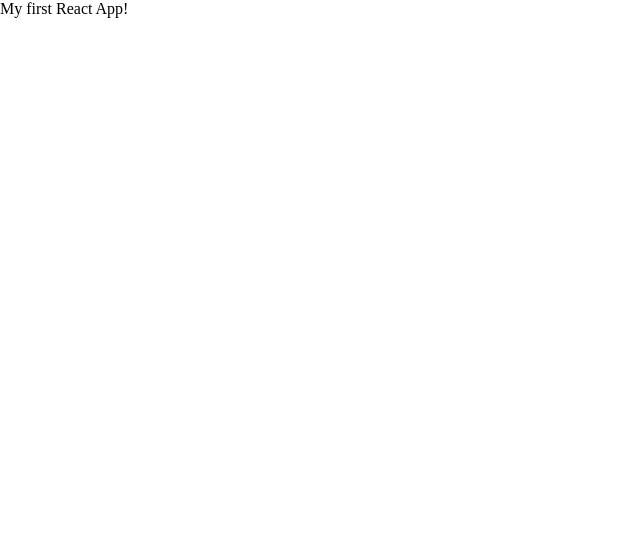
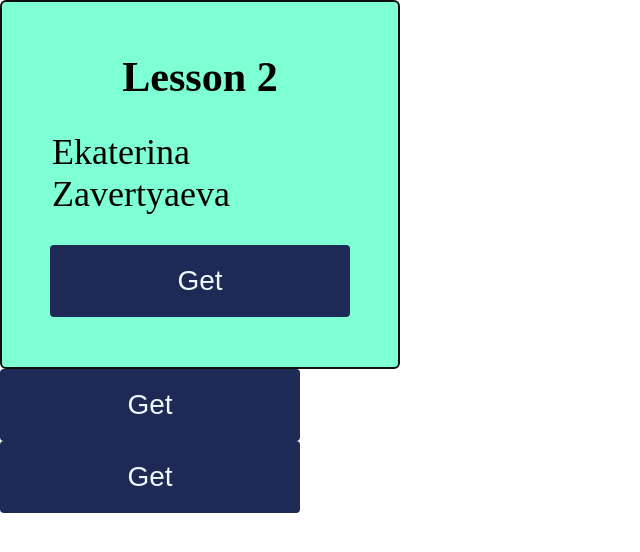
Before and after one commit to LinaGoebel/42.2-react, a React (Create React App) app: page / in a window 1280 px wide. Shown: the top 552 px of the page, without its empty margins (0-640 px from the left). Built offline with nearby package versions, Linux system fonts and the light colour scheme.

Commit message:
add lesson 2/components

```diff
--- a/src/App.css
+++ b/src/App.css
@@ -1,4 +1,5 @@
 .App {
   display: flex;
+  flex-direction: column;
   flex: 1;
 }
--- a/src/App.js
+++ /dev/null
@@ -1,11 +0,0 @@
-import "./App.css";
-
-function App() {
-  return (
-    <div className="App">
-      <p>My first React App!</p>
-    </div>
-  );
-}
-
-export default App;
--- /dev/null
+++ b/src/App.jsx
@@ -0,0 +1,15 @@
+import "./App.css";
+import Button from "./components/Button/Button";
+import LessonCard from "./components/LessonCard/LessonCard";
+
+function App() {
+  return (
+    <div className="App">
+      <LessonCard />
+      <Button />
+      <Button />
+    </div>
+  );
+}
+
+export default App;
--- /dev/null
+++ b/src/components/Button/Button.jsx
@@ -0,0 +1,11 @@
+import "./styles.css";
+
+function Button() {
+  const isGetButton = true;
+
+  return (
+    <button className="main-button">{isGetButton ? "Get" : "Send"}</button>
+  );
+}
+
+export default Button;
--- /dev/null
+++ b/src/components/Button/styles.css
@@ -0,0 +1,9 @@
+.main-button {
+  width: 300px;
+  padding: 20px 30px;
+  background-color: #1d2a55;
+  font-size: 28px;
+  color: aliceblue;
+  border: none;
+  border-radius: 4px;
+}
--- /dev/null
+++ b/src/components/LessonCard/LessonCard.jsx
@@ -0,0 +1,15 @@
+import Button from "../Button/Button";
+import "./style.css";
+import { lessonData } from "./data";
+
+function LessonCard() {
+  return (
+    <div className="lesson-card">
+      <h3>Lesson {lessonData.lesson_numer}</h3>
+      <p>{lessonData.teacher}</p>
+      <Button />
+    </div>
+  );
+}
+
+export default LessonCard;
--- /dev/null
+++ b/src/components/LessonCard/data.js
@@ -0,0 +1,4 @@
+export const lessonData = {
+  lesson_numer: "2",
+  teacher: "Ekaterina Zavertyaeva",
+};
--- /dev/null
+++ b/src/components/LessonCard/style.css
@@ -0,0 +1,12 @@
+.lesson-card{
+    display: flex;
+    flex-direction: column;
+    align-items: center;
+    gap: 30px;
+    width: 400px;
+    padding: 50px;
+    font-size: 36px;
+    background-color: aquamarine;
+    border: 2px solid rgb(14, 15, 14);
+    border-radius: 6px;
+}
```
